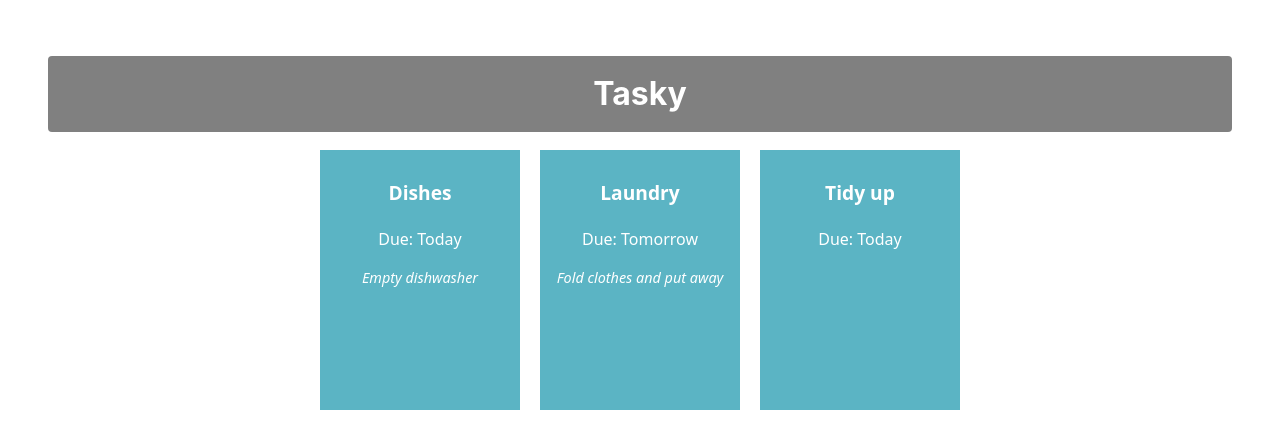
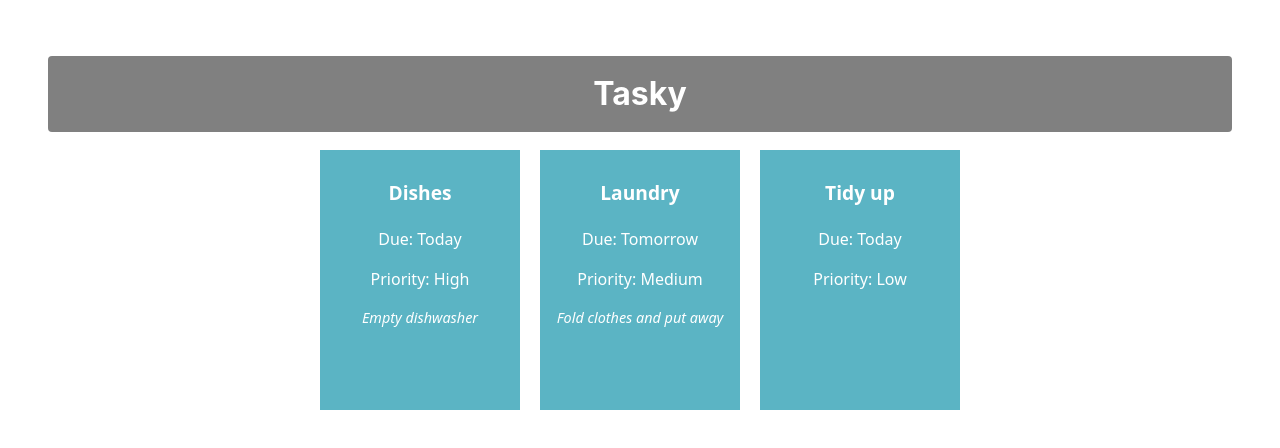
Before and after one commit to PatrickC-20112002/20112002-react-basics-labs, a React (Vite) app in the folder tasky/: page / in a window 1280 px wide. Shown: the top 448 px of the page. Built offline with nearby package versions, Linux system fonts and the light colour scheme.

Commit message:
Tasky Lab 2a - Exercise done

```diff
--- a/tasky/src/App.jsx
+++ b/tasky/src/App.jsx
@@ -6,14 +6,32 @@
 
   const [ taskState, setTaskState ] = useState({
     tasks: [
-      { id: 1, title: "Dishes", description: "Empty dishwasher", deadline: "Today" },
-      { id: 2, title: "Laundry", description: "Fold clothes and put away", deadline: "Tomorrow" },
-      { id: 3, title: "Tidy up", deadline: "Today" }
+      {
+        id: 1,
+        title: "Dishes",
+        description: "Empty dishwasher",
+        deadline: "Today",
+        priority: "High"
+      },
+      {
+        id: 2,
+        title: "Laundry",
+        description: "Fold clothes and put away",
+        deadline: "Tomorrow",
+        priority: "Medium"
+      },
+      {
+        id: 3,
+        title: "Tidy up",
+        deadline: "Today",
+        priority: "Low"
+      }
     ]
   });
 
   return (
     <div className="container">
+
       <h1>Tasky</h1>
 
       {taskState.tasks.map((task) => (
@@ -21,6 +39,7 @@
           title={task.title}
           description={task.description}
           deadline={task.deadline}
+          priority={task.priority}
           key={task.id}
         />
       ))}
--- a/tasky/src/components/Task.jsx
+++ b/tasky/src/components/Task.jsx
@@ -4,6 +4,7 @@
         <div className="card">
             <p className="title">{props.title}</p>
             <p>Due: {props.deadline}</p>
+            <p className="priority">Priority: {props.priority}</p>
             <p className="description">{props.description}</p>
         </div>
     )
```
